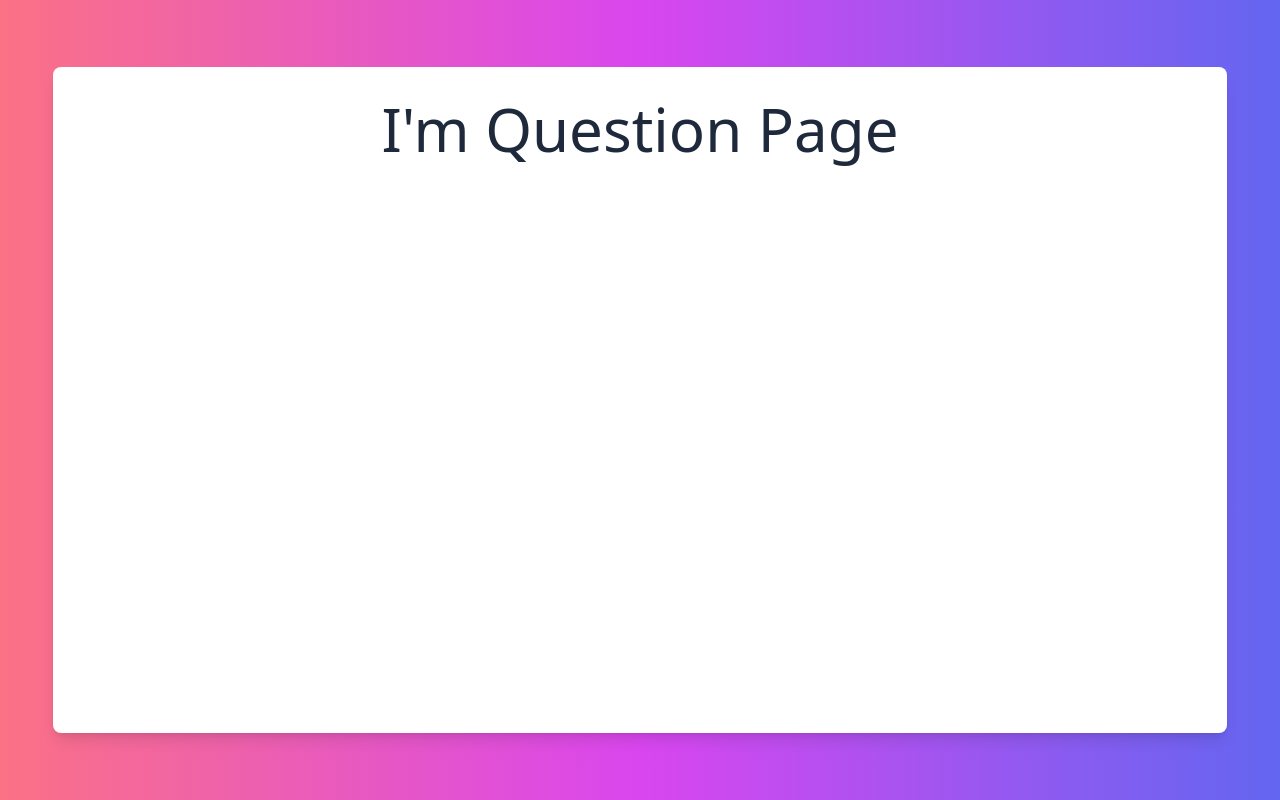
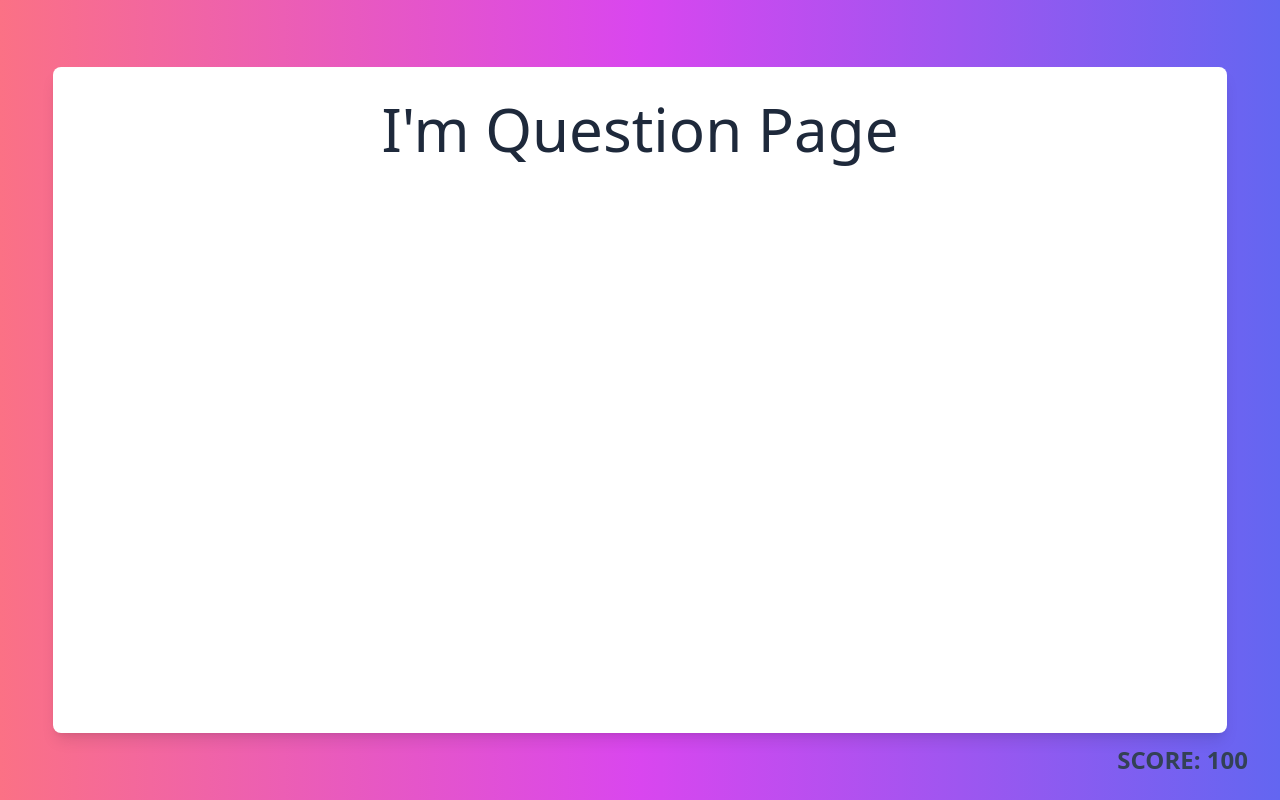
Before and after one commit to STARSmember/trivia-data-base, a Vue app: page /question/category/1 in a window 1280 px wide. Built offline with nearby package versions, Linux system fonts and the light colour scheme; the HTML template or start-up script is replaced by a standard one.

Commit message:
added score app

```diff
--- a/src/App.vue
+++ b/src/App.vue
@@ -5,7 +5,7 @@
       <RouterView />
     </div>
   </main>
-
+  <p class="score">Score: 100</p>
 </template>
 
 <style lang="postcss" scoped>
@@ -17,6 +17,8 @@ main {
   }
 }
 
-
+.score {
+    @apply absolute bottom-6 right-8 text-2xl font-bold uppercase text-slate-700;
+  }
 
 </style>
```
